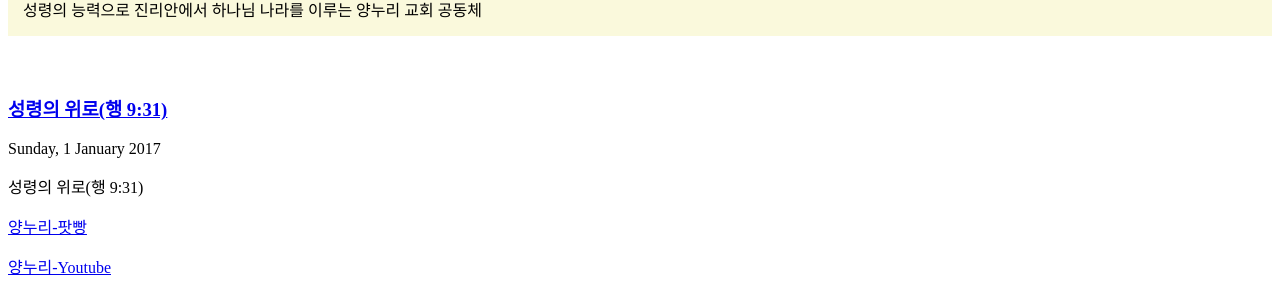
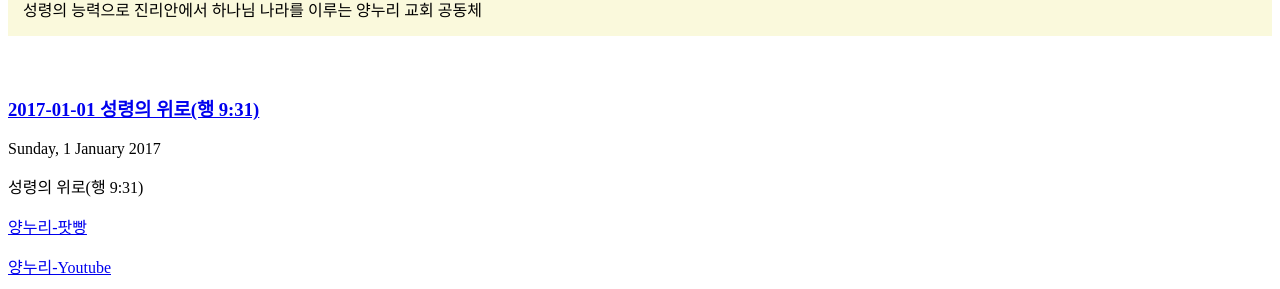
Before and after one commit to yangnuri2/yangnuri2.github.io, a Jekyll site: the page built from _posts/2017-01-02-yang-1-1.md, in a window 1280 px wide. Shown: the part 1937-2226 px from the top of the page. Built offline with Jekyll 4.4.1, drawn with Linux system fonts in a browser that asks for light colours.

Commit message:
Update 2017-01-02-yang-1-1.md

```diff
--- a/_posts/2017-01-02-yang-1-1.md
+++ b/_posts/2017-01-02-yang-1-1.md
@@ -1,6 +1,6 @@
 ---
 layout: post
-title: "성령의 위로(행 9:31)"
+title: "2017-01-01 성령의 위로(행 9:31)"
 author: "Yangnuri"
 date: 2017-01-01
 duration: "30:50"
```
